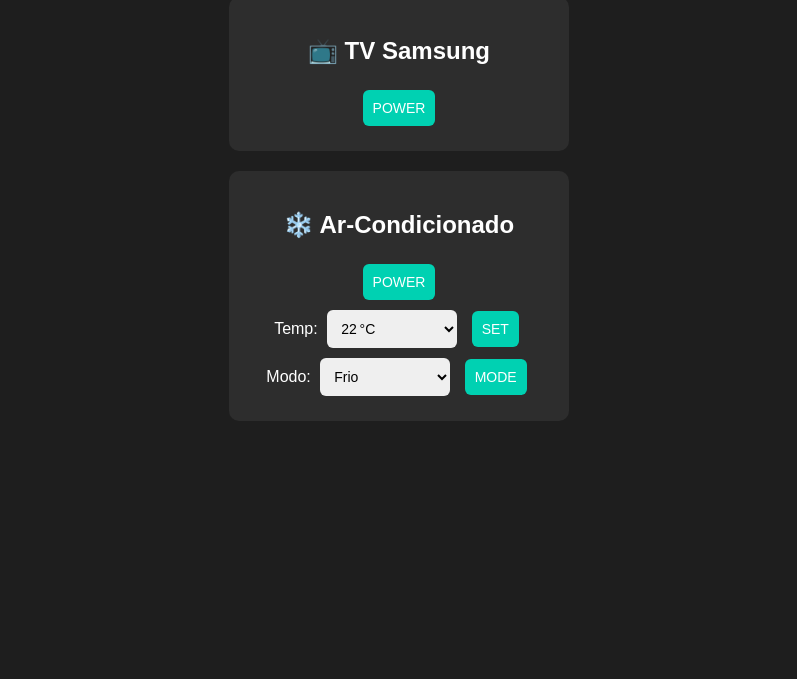
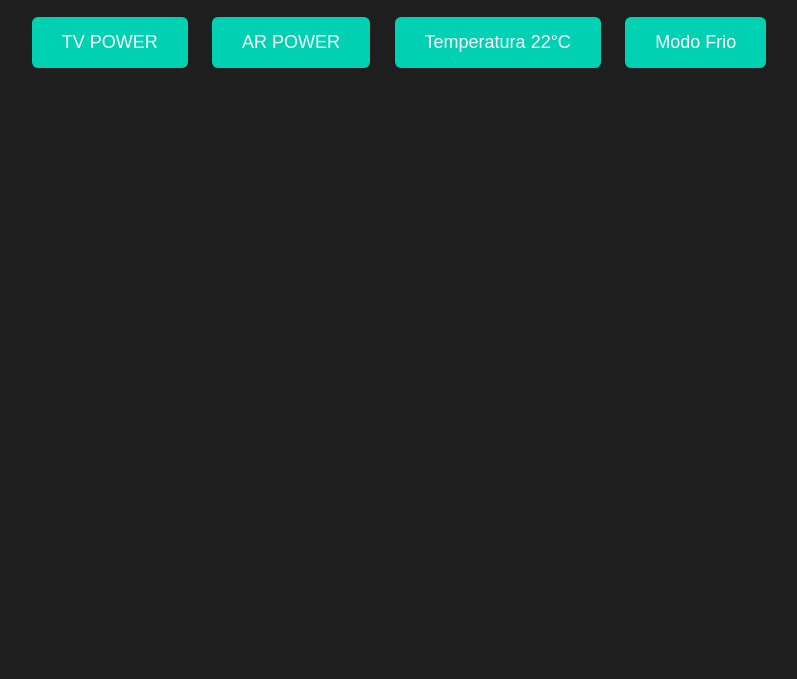
Before and after one commit to behgpx/smart-ir-dashboard, a plain HTML site: page index.html in a window 1280 px wide. Shown: the part 121-800 px from the top of the page, without its empty margins (241-1038 px from the left). Drawn offline with Linux system fonts and the light colour scheme.

Commit message:
Update index.html

```diff
--- a/index.html
+++ b/index.html
@@ -1,57 +1,58 @@
 <!DOCTYPE html>
-<html lang="pt-br">
+<html lang="en">
 <head>
-  <meta charset="UTF-8">
+  <meta charset="UTF-8" />
+  <meta name="viewport" content="width=device-width, initial-scale=1.0"/>
   <title>Smart IR Dashboard</title>
   <style>
-    body { font-family: Arial, sans-serif; background: #1e1e1e; color: white; text-align: center; padding: 30px; }
-    h1 { color: #00d1b2; }
-    .device { margin: 20px auto; padding: 20px; background: #2d2d2d; border-radius: 10px; width: 300px; }
-    button, select { margin: 5px; padding: 10px; border-radius: 6px; border: none; font-size: 14px; }
-    button { background: #00d1b2; color: white; cursor: pointer; }
-    button:hover { background: #00a896; }
-    select { width: 130px; }
+    body {
+      font-family: Arial, sans-serif;
+      background-color: #1e1e1e;
+      color: #ffffff;
+      display: flex;
+      flex-direction: column;
+      align-items: center;
+      padding-top: 40px;
+    }
+    h1 {
+      color: #00d1b2;
+    }
+    button {
+      padding: 15px 30px;
+      margin: 10px;
+      font-size: 18px;
+      background-color: #00d1b2;
+      color: white;
+      border: none;
+      border-radius: 6px;
+      cursor: pointer;
+    }
+    button:hover {
+      background-color: #00b89c;
+    }
   </style>
 </head>
 <body>
   <h1>Smart IR Dashboard</h1>
-
-  <div class="device">
-    <h2>📺 TV Samsung</h2>
-    <button onclick="enviar('tv_power')">POWER</button>
-  </div>
-
-  <div class="device">
-    <h2>❄️ Ar-Condicionado</h2>
-    <button onclick="enviar('ac_power')">POWER</button><br>
-
-    <label>Temp:</label>
-    <select id="temp">
-      <option value="18">18 °C</option><option value="20">20 °C</option>
-      <option value="22" selected>22 °C</option><option value="24">24 °C</option><option value="26">26 °C</option>
-    </select>
-    <button onclick="enviar('ac_temp_'+document.getElementById('temp').value)">SET</button><br>
-
-    <label>Modo:</label>
-    <select id="mode">
-      <option value="cool">Frio</option><option value="heat">Quente</option>
-      <option value="dry">Seco</option><option value="fan">Ventilar</option>
-    </select>
-    <button onclick="enviar('ac_mode_'+document.getElementById('mode').value)">MODE</button>
+  <div>
+    <button onclick="enviar('tv_power')">TV POWER</button>
+    <button onclick="enviar('ac_power')">AR POWER</button>
+    <button onclick="enviar('ac_temp_22')">Temperatura 22°C</button>
+    <button onclick="enviar('ac_mode_cool')">Modo Frio</button>
   </div>
 
   <script>
     async function enviar(comando) {
       try {
-        const resp = await fetch('/.netlify/functions/ir', {
-          method: 'POST',
-          headers: { 'Content-Type': 'application/json' },
+        const res = await fetch("/.netlify/functions/ir", {
+          method: "POST",
+          headers: { "Content-Type": "application/json" },
           body: JSON.stringify({ comando })
         });
-        const txt = await resp.text();
-        alert(`Comando: ${comando}\nResposta: ${txt}`);
+        const data = await res.json();
+        alert("Comando: " + comando + "\nResposta: " + JSON.stringify(data));
       } catch (err) {
-        alert(`Erro: ${err}`);
+        alert("Erro ao enviar comando: " + err.message);
       }
     }
   </script>
```
